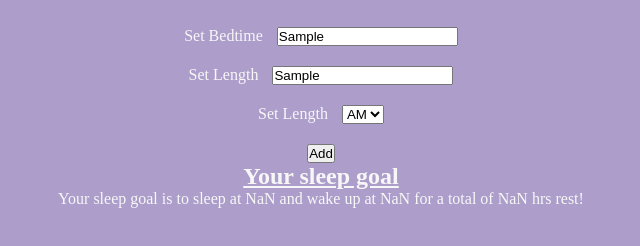
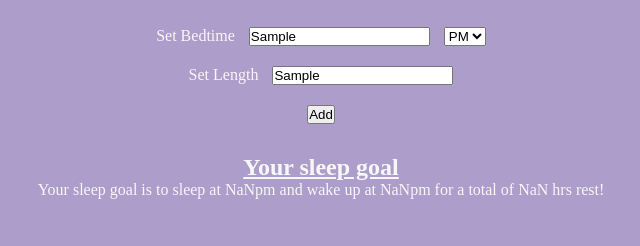
Before and after one commit to rtambunt/sleep-tracker-app-js, a plain HTML site: page index.html in a window 1280 px wide. Both pictures are taken after typing "Sample", "Sample" into the empty fields and a click on the button "Add". Shown: the part 70-316 px from the top of the page, without its empty margins (319-959 px from the left). Drawn offline with Linux system fonts and the light colour scheme.

Commit message:
Add am pm time indicators

```diff
--- a/index.html
+++ b/index.html
@@ -12,17 +12,15 @@
         <h1>Sleep Tracker</h1>
         <label for="set-bedtime">Set Bedtime</label>
         <input type="text" name="set-bedtime" class="bedtime" />
+        <label for="am-pm"></label>
+        <select name="am-pm" id="am-pm">
+          <option value="am">AM</option>
+          <option value="pm" selected="selected">PM</option>
+        </select>
       </div>
       <div class="row">
         <label for="set-length">Set Length</label>
         <input type="text" name="set-length" class="length" />
-      </div>
-      <div class="row">
-        <label for="am-pm">Set Length</label>
-        <select name="am-pm" id="am-pm">
-          <option value="am">AM</option>
-          <option value="pm">PM</option>
-        </select>
       </div>
       <button class="btn-add">Add</button>
       <h2><u>Your sleep goal</u></h2>
--- a/main.js
+++ b/main.js
@@ -4,17 +4,32 @@ const btnAdd = document.querySelector('.btn-add');
 const bedtimeEl = document.querySelector('.bedtime');
 const lengthEl = document.querySelector('.length');
 const goalDisplay = document.querySelector('.goal-display');
-const isPM = true;
-let bedtime;
-let length;
+const ampmSelect = document.getElementById('am-pm');
+
+let ampmValue;
 
 btnAdd.addEventListener('click', function () {
-  bedtime = Number(bedtimeEl.value);
-  length = Number(lengthEl.value);
-  const wakeUpTime =
-    bedtime + length > 12 ? bedtime + length - 12 : bedtime + length;
+  let bedtime = Number(bedtimeEl.value);
+  let sleepLength = Number(lengthEl.value);
+  let wakeUpTime = bedtime + sleepLength;
 
-  goalDisplay.textContent = `Your sleep goal is to sleep at ${bedtime} and wake up at ${wakeUpTime} for a total of ${length} hrs rest!`;
+  let ampmValueStart = ampmSelect.value;
+
+  if (ampmValueStart === 'pm' && wakeUpTime > 12) {
+    wakeUpTime -= 12;
+    ampmValue = 'am';
+  } else if (ampmValueStart === 'am' && wakeUpTime > 12) {
+    wakeUpTime -= 12;
+    ampmValue = 'pm';
+  } else {
+    ampmValue = ampmValueStart;
+  }
+
+  // 1) If pm is selected and wakeuptime > 12, set to am and wakeuptime - 12
+  // 2) If am and wakeuptime > 12, set to pm and wakeuptume - 12
+
+  //   const wakeUpTime =
+  //     bedtime + sleepLength > 12 ? bedtime + sleepLength - 12 : bedtime + sleepLength;
+
+  goalDisplay.textContent = `Your sleep goal is to sleep at ${bedtime}${ampmValueStart} and wake up at ${wakeUpTime}${ampmValue} for a total of ${sleepLength} hrs rest!`;
 });
-
-console.log(bedtime, length);
--- a/style.css
+++ b/style.css
@@ -22,6 +22,10 @@ h1 {
   margin: 30px;
 }
 
+h2 {
+  margin-top: 30px;
+}
+
 label {
   margin-right: 10px;
 }
```
